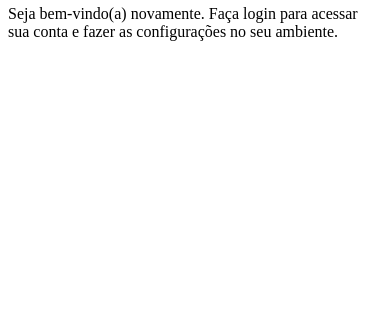
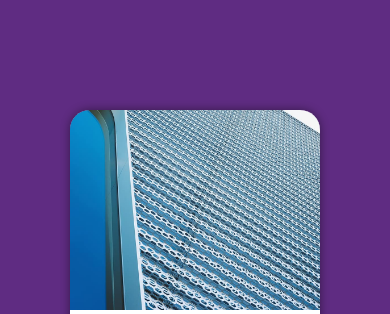
Before and after one commit to daniel-zambelli/projeto-login, a plain HTML site: page index.html in a window 390 px wide. Shown: the part 62-376 px from the top of the page. Drawn offline with Linux system fonts and the light colour scheme.

Commit message:
mobile first

```diff
--- a/estilos/style.css
+++ b/estilos/style.css
@@ -7,3 +7,52 @@
     Lilás: #5f2c82
 
 */
+
+* {
+  font-family: system-ui, -apple-system, BlinkMacSystemFont, "Segoe UI", Roboto,
+    Oxygen, Ubuntu, Cantarell, "Open Sans", "Helvetica Neue", sans-serif;
+  margin: 0px;
+  padding: 0px;
+  box-sizing: border-box;
+}
+
+body,
+html {
+  background-color: #5f2c82;
+  width: 100vw;
+  height: 100vh;
+}
+
+main {
+  position: relative;
+  width: 100vw;
+  height: 100vh;
+}
+
+#login {
+  position: absolute;
+  top: 50%;
+  left: 50%;
+  transform: translate(-50%, -50%);
+  overflow: hidden;
+
+  background-color: white;
+  width: 250px;
+  height: 500px;
+  border-radius: 20px;
+  box-shadow: 0px 0px 10px rgba(0, 0, 0, 0.453);
+}
+
+#login > #imagem {
+  display: block;
+  background: #5f2c82 url(../imagens/metal.jpg);
+  background-position: left bottom;
+  background-size: cover;
+  background-repeat: no-repeat;
+  height: 200px;
+}
+
+#login > #formulario {
+  display: block;
+  padding: 10px;
+}
--- a/index.html
+++ b/index.html
@@ -10,7 +10,7 @@
   <body>
     <main>
       <section id="login">
-        <div id="imagem"></div>
+        <div id="imagem"><!-- Aqui vai a foto nas CSS --></div>
         <div id="formulario">
           <h1>Login</h1>
           <p>
```
